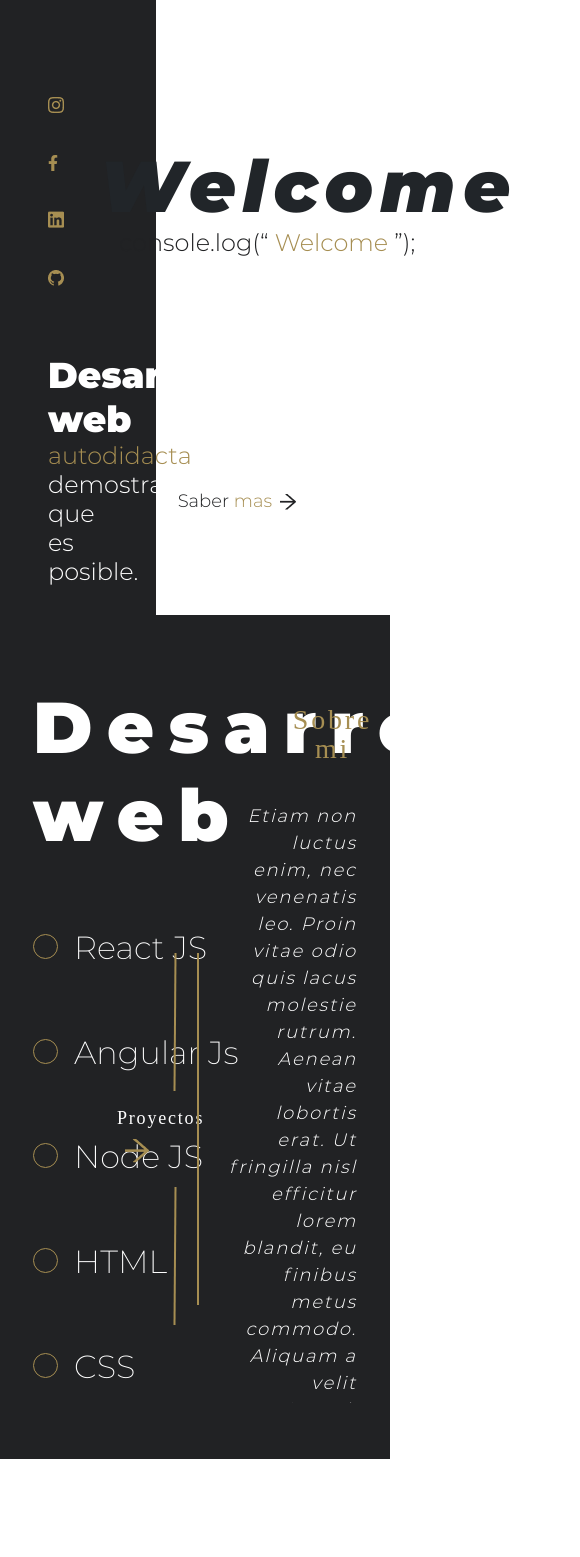
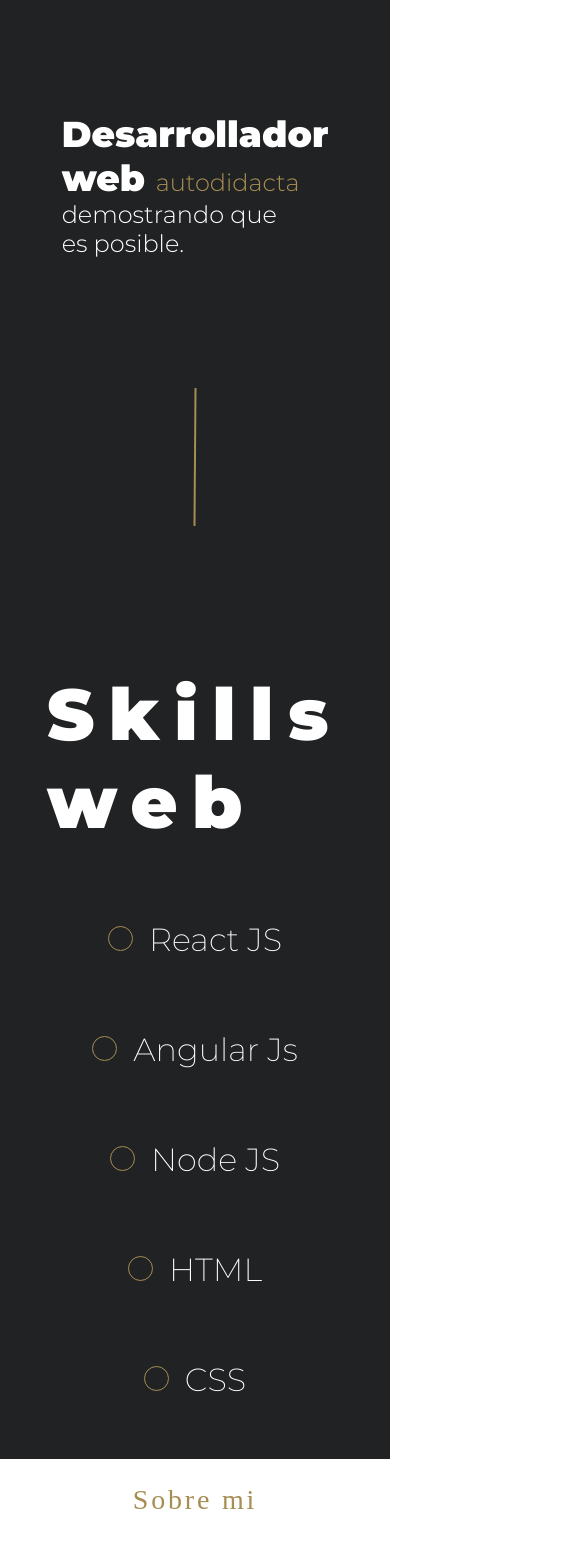
Before and after one commit to Franklingp/portafolioReact, a React (Create React App) app: page / in a window 390 px wide. Shown: the part 229-1786 px from the top of the page, 580 px wide, since content can reach past the window. Before the commit the page ends 1688 px from the top, so only its background shows below. Built offline with nearby package versions, Linux system fonts and the light colour scheme; no server answers; a web font is replaced by a local one.

Commit message:
Se ha agregado los estilos responsivos con la vista mobile en la pagina de Home y About

```diff
--- a/src/pages/About.css
+++ b/src/pages/About.css
@@ -38,7 +38,6 @@
 
 .skill{
     font-size: 32px;
-    /* margin-bottom: 30px; */
 }
 
 .rigth-block{
@@ -112,3 +111,42 @@
 .arrow-project{
     margin: 8px;
 }
+
+@media (max-width: 1000px){
+
+    .about{
+        flex-wrap: wrap;
+        padding: 24px;
+    }
+
+    .about-izq{
+        width: 100vw;
+    }
+
+    .rigth-block{
+        display: none;
+    }
+
+    .left-block{
+        width: 100%;
+        align-items: center;
+    }
+
+    .title-about{
+        font-size: 24px;
+    }
+
+    .about-der{
+        width: 100vw;
+        color: #212224;
+        text-align: center;
+    }
+
+    .about-me{
+        left: 0px;
+    }
+
+    .paragraph{
+        text-align: center;
+    }
+}
--- a/src/pages/About.js
+++ b/src/pages/About.js
@@ -7,7 +7,7 @@ export const About = () => {
     <section className="contenido about">
         <section className="about-izq">
             <div className="left-block">
-                <h2 className="title-list text-black">Desarrollo <br/> web</h2>
+                 <h2 className="title-list text-black title-about">Skills <br/> web</h2> {/*title-list */}
 
                 <div>
                     <div className="circle"></div>
--- a/src/pages/Home.css
+++ b/src/pages/Home.css
@@ -113,3 +113,42 @@
     position: relative;
     right: 94px;
 }
+
+.show-mobile{
+    display: none;
+}
+
+@media (max-width: 1000px){
+
+    .show-mobile{
+        display: initial;
+    }
+
+    .contenido{
+        justify-content: center;
+    }
+
+    .read-more{
+        color: white;
+    }
+
+    .izq{
+        width: 100vw;
+        padding: 24px;
+        height: 100vh;
+        justify-content: space-around;
+        align-items: center;
+    }
+
+    .left-info{
+        top: 0px;
+    }
+
+    .social-media-icons{
+        display: none;
+    }
+
+    .der{
+        display: none;
+    }
+}
--- a/src/pages/Home.js
+++ b/src/pages/Home.js
@@ -27,11 +27,13 @@ const Home = (props) => {
                         <img src={github} alt="github"/>
                     </a>
                 </aside>
+                <hr className="vector-about show-mobile"/>
                 <p className="left-info text-ligth"><span className="left-title text-black">Desarrollador <br/> web </span>
                     <span style={{color: '#A68E52'}}>autodidacta</span><br/>
                     demostrando que <br/>
                     es posible.
                 </p>
+                <hr className="vector-about show-mobile"/>
             </div>
 
 
```
